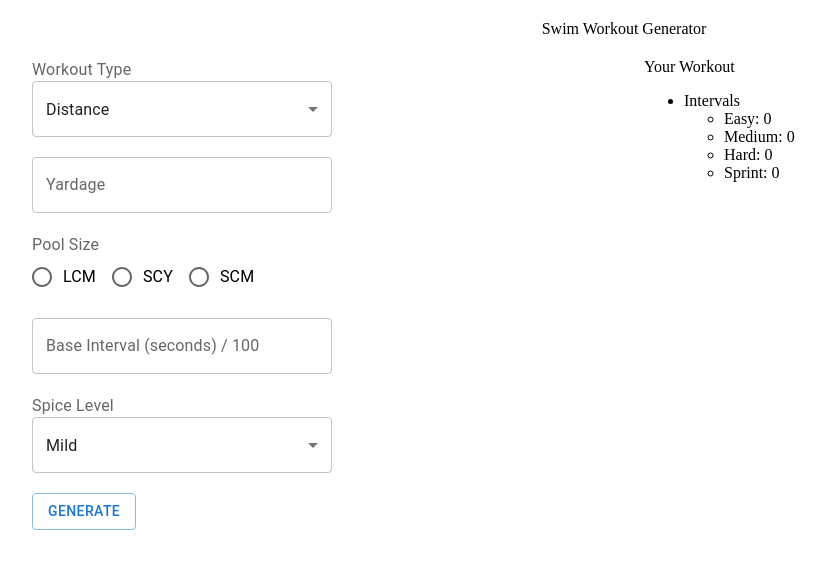
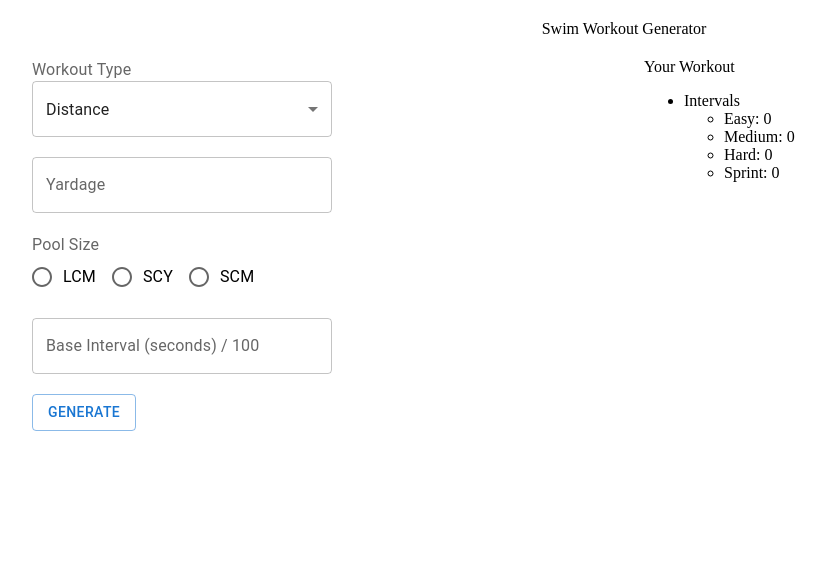
Before and after one commit to legaudinier/swimWorkouts, a React (Vite) app: page / in a window 1280 px wide. Shown: the top 568 px of the page, without its empty margins (16-842 px from the left). Built offline with nearby package versions, Linux system fonts and the light colour scheme.

Commit message:
So much more clean up

```diff
--- a/src/App.tsx
+++ b/src/App.tsx
@@ -14,7 +14,6 @@ import { Box } from "@mui/material";
 
 function App() {
   const [type, setType] = useState("distance");
-  const [spice, setSpice] = useState("mild");
   const [yardage, setYardage] = useState(5000);
   const [interval, setInterval] = useState<any>(90);
   const [easyInterval, setEasyInterval] = useState<any>(0);
@@ -33,10 +32,6 @@ function App() {
 
   const typeChange = (event: any) => {
     setType(event.target.value);
-  };
-
-  const spiceChange = (event: any) => {
-    setSpice(event.target.value);
   };
 
   const yardageChange = (event: any) => {
@@ -100,7 +95,7 @@ function App() {
             >
               <MenuItem value="distance">Distance</MenuItem>
               <MenuItem value="sprint">Sprint</MenuItem>
-              <MenuItem value="threshold">Threshold</MenuItem>
+              <MenuItem value="threshold">Threshold/Pace</MenuItem>
               <MenuItem value="im">IM</MenuItem>
               <MenuItem value="easy">Easy</MenuItem>
               <MenuItem value="dealersChoice">Dealers Choice</MenuItem>
@@ -136,20 +131,6 @@ function App() {
               onChange={baseIntervalChange}
             />
           </div>
-          <div>
-            <InputLabel>Spice Level</InputLabel>
-            <Select
-              labelId="spice"
-              value={spice}
-              label="Spice Level"
-              onChange={spiceChange}
-            >
-              <MenuItem value="mild">Mild</MenuItem>
-              <MenuItem value="medium">Medium</MenuItem>
-              <MenuItem value="spicy">Spicy</MenuItem>
-              <MenuItem value="xSpicy">Extra Spicy</MenuItem>
-            </Select>
-          </div>
           {/* this button currently doesn't work hahahah */}
           <Button variant="outlined" onClick={() => generate()}>Generate</Button>
         </Box>
@@ -167,19 +148,16 @@ function App() {
               {showWorkout &&
                 type === 'distance' ? (
                 <DistanceWorkout
-                  spice={spice}
                   type={type}
                   yardage={yardage}
                   interval={interval}
                 />) :
                 type === 'sprint' ?
                   (<SprintWorkout
-                    spice={spice}
                     type={type}
                     yardage={yardage}
                     interval={interval} // this is super messy // feed in sprint interval
                   />) : type === 'threshold' && (<ThresholdWorkout
-                    spice={spice}
                     type={type}
                     yardage={yardage}
                     interval={interval} // this is super messy // feed in sprint interval
--- a/src/workouts/distanceWorkout.tsx
+++ b/src/workouts/distanceWorkout.tsx
@@ -3,14 +3,12 @@ import Box from "@mui/material/Box";
 import { readableTime, intervalWithSpice, calculateWarmUpCoolDown } from '../utilities'
 
 export type DistanceWorkoutType = {
-    spice: any
     type: any
     yardage: any
     interval: any
 }
 
 const DistanceWorkout = ({
-    spice,
     yardage, interval,
 }: DistanceWorkoutType) => {
 
--- a/src/workouts/sprintWorkout.tsx
+++ b/src/workouts/sprintWorkout.tsx
@@ -3,14 +3,12 @@ import Box from "@mui/material/Box";
 import { readableTime, intervalWithSpice, calculateWarmUpCoolDown } from '../utilities'
 
 export type SprintWorkoutType = {
-    spice: any
     type: any
     yardage: any
     interval: any
 }
 
 const SprintWorkout = ({
-    spice,
     yardage, interval,
 }: SprintWorkoutType) => {
 
@@ -19,14 +17,11 @@ const SprintWorkout = ({
         sprintRounds,
         rounds,
         totalDistance,
-        intervalTime,
         wcYardage,
         sprintYardagePercentage,
         sprintYardage,
         easyYardage,
-        activeYardagePercentage,
-        sprintDistance,
-        sprintDistanceInterval
+        sprintDistance
 
     const warmUpCoolDown = Math.floor(yardage * .5 / 100) * 100
 
@@ -36,6 +31,7 @@ const SprintWorkout = ({
 
         let think: string = ''
         let count: number = 1
+        let intervalTime, activeYardagePercentage, sprintDistanceInterval
 
         while (true) {
 
@@ -52,7 +48,6 @@ const SprintWorkout = ({
             easyDistance = easyYardage / rounds
             sprintDistanceInterval = sprintDistance / 100
 
-            console.log(intervalTime, activeYardagePercentage, sprintDistanceInterval)
             console.log('Thinking' + think)
             think = think + '.'
             count = count + 1
--- a/src/workouts/thresholdWorkout.tsx
+++ b/src/workouts/thresholdWorkout.tsx
@@ -4,14 +4,13 @@ import Box from "@mui/material/Box";
 import { readableTime, intervalWithSpice, calculateWarmUpCoolDown } from '../utilities'
 
 export type ThresholdWorkoutType = {
-  spice: any
   type: any
   yardage: any
   interval: any
 }
 
 const ThresholdWorkout = ({
-  spice, type,
+  type,
   yardage, interval,
 }: ThresholdWorkoutType) => {
 
@@ -20,16 +19,14 @@ const ThresholdWorkout = ({
     sprintRounds,
     rounds,
     totalDistance,
-    intervalTime,
     wcYardage,
     sprintYardagePercentage,
     sprintYardage,
     easyYardage,
     activeYardagePercentage,
-    sprintDistance,
     sprintDistanceInterval
 
-  const warmUpCoolDown = Math.floor(yardage * .5 / 100) * 100
+  const warmUpCoolDown = Math.floor(yardage * .4 / 100) * 100
 
   yardage = yardage - warmUpCoolDown
 
@@ -37,11 +34,11 @@ const ThresholdWorkout = ({
 
     // More complicated sets?
     let think: string = ''
+    let intervalTime
 
     while (true) {
 
       rounds = ((Math.floor((Math.random() * 10) + 5) * 1))
-      sprintRounds = ((Math.floor((Math.random() * 6) + 1) * 1))
 
       sprintYardagePercentage = ((Math.floor((Math.random() * 3) + 5) / 10))
       activeYardagePercentage = 1 - sprintYardagePercentage
@@ -49,9 +46,7 @@ const ThresholdWorkout = ({
       easyYardage = yardage - sprintYardage
 
       sprintDistancePerRoundTotal = sprintYardage / rounds
-      sprintDistance = sprintDistancePerRoundTotal / sprintRounds
       easyDistance = easyYardage / rounds
-      sprintDistanceInterval = sprintDistance / 100
 
       console.log('Thinking' + think)
       think = think + '.'
@@ -59,21 +54,14 @@ const ThresholdWorkout = ({
       // so we need to check that BOTH sprintDIstances
       // and Easy distance are both whole numbers
       // and are both divisible by 50?
-      if (sprintDistance % 50 === 0 && easyDistance % 50 === 0) {
+      if (easyDistance % 50 === 0) {
         break;
       }
     }
-
-    console.log('sprintRounds', sprintDistance / 100)
     intervalTime = intervalWithSpice(interval, spice)
-
-
     totalDistance = yardage
-
     wcYardage = calculateWarmUpCoolDown(warmUpCoolDown)
-
   }
-
 
   return (
     <div>
@@ -93,9 +81,9 @@ const ThresholdWorkout = ({
         // literally like 10 x 100s on pace
         // or
         small rest between
-        // not a lot of rest // maybe 20 secs?
-        // nothing too long 100 - 500 distance
-        // heart rate? 85–90%
+      // not a lot of rest // maybe 20 secs?
+      // nothing too long 100 - 250 distance
+      // heart rate? 85–90%
 
       </Box>
       <Box sx={{ paddingLeft: '40px', marginTop: '15px', marginBottom: '15px' }}>
```
